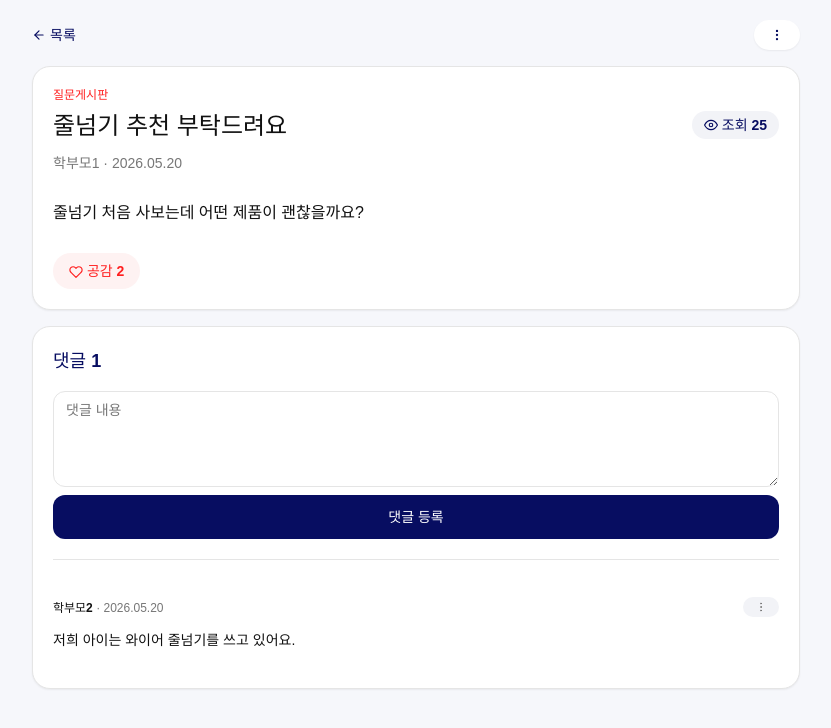
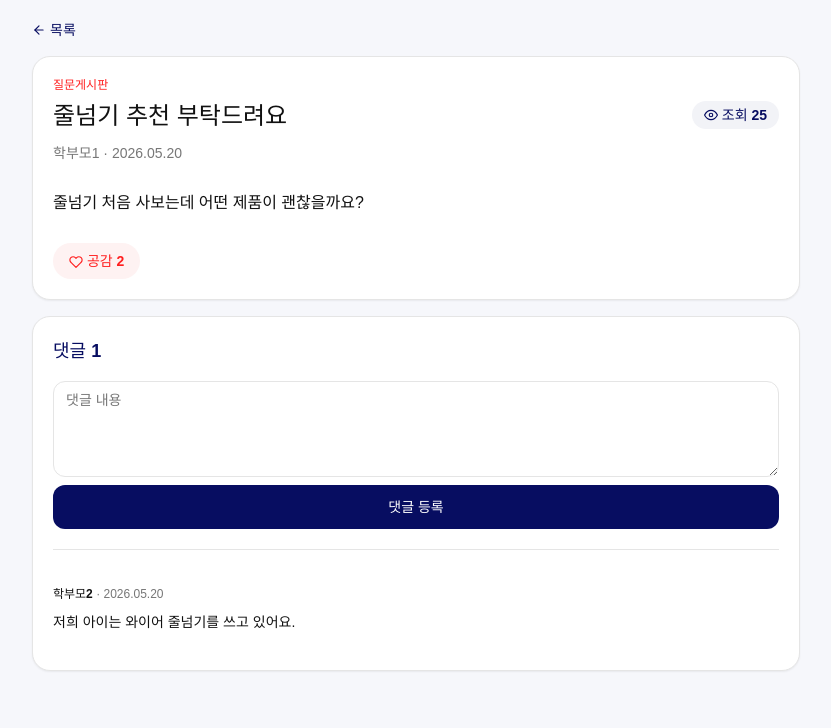
Before and after one commit to thisisyello/taekwondo-community, a React (Vite) app: page /posts/1 in a window 1280 px wide. Shown: the top 728 px of the page, without its empty margins (224-1055 px from the left). Built offline with nearby package versions, Linux system fonts and the light colour scheme.

Commit message:
feat: 댓글 및 게시물 관리 기능을 위한 현재 사용자 ID 전달 추가

```diff
--- a/src/App.tsx
+++ b/src/App.tsx
@@ -176,6 +176,7 @@ export default function App() {
                     <PostDetailRoute
                         posts={posts}
                         comments={comments}
+                        currentUserId={currentUser.id}
                         onAddComment={handleAddComment}
                         onUpdateComment={handleUpdateComment}
                         onDeleteComment={handleDeleteComment}
@@ -205,6 +206,7 @@ type PostRouteProps = {
 
 type PostDetailRouteProps = PostRouteProps & {
     comments: Comment[];
+    currentUserId: string;
     onAddComment: (postId: number, comment: CommentFormData) => void;
     onUpdateComment: (id: number, content: string) => void;
     onDeleteComment: (id: number) => void;
@@ -216,6 +218,7 @@ type PostDetailRouteProps = PostRouteProps & {
 function PostDetailRoute({
     posts,
     comments,
+    currentUserId,
     onAddComment,
     onUpdateComment,
     onDeleteComment,
@@ -246,6 +249,7 @@ function PostDetailRoute({
         <PostDetailPage
             post={post}
             comments={postComments}
+            currentUserId={currentUserId}
             onAddComment={onAddComment}
             onUpdateComment={onUpdateComment}
             onDeleteComment={onDeleteComment}
--- a/src/components/CommentItem.tsx
+++ b/src/components/CommentItem.tsx
@@ -5,12 +5,14 @@ import { formatDate, isEdited } from "../utils/date";
 
 type CommentItemProps = {
     comment: Comment;
+    currentUserId: string;
     onUpdateComment: (id: number, content: string) => void;
     onDeleteComment: (id: number) => void;
 };
 
 export default function CommentItem({
     comment,
+    currentUserId,
     onUpdateComment,
     onDeleteComment,
 }: CommentItemProps) {
@@ -19,6 +21,7 @@ export default function CommentItem({
     const [content, setContent] = useState(comment.content);
     const [hasSubmittedEdit, setHasSubmittedEdit] = useState(false);
     const contentError = hasSubmittedEdit && !content.trim();
+    const canManageComment = currentUserId === comment.author.id;
 
     const handleToggleMenu = () => {
         setIsMenuOpen((prev) => !prev);
@@ -70,6 +73,7 @@ export default function CommentItem({
                     {isEdited(comment.createdAt, comment.updatedAt) &&
                         " (수정됨)"}
                 </p>
+                {canManageComment && (
                     <div className="relative">
                         <button
                             className="rounded-full bg-kta-subtle px-3 py-1 text-xs font-bold text-kta-muted"
@@ -95,6 +99,7 @@ export default function CommentItem({
                             </div>
                         )}
                     </div>
+                )}
             </div>
 
             {isEditing ? (
--- a/src/components/CommentList.tsx
+++ b/src/components/CommentList.tsx
@@ -3,12 +3,14 @@ import CommentItem from "./CommentItem";
 
 type CommentListProps = {
     comments: Comment[];
+    currentUserId: string;
     onUpdateComment: (id: number, content: string) => void;
     onDeleteComment: (id: number) => void;
 };
 
 export default function CommentList({
     comments,
+    currentUserId,
     onUpdateComment,
     onDeleteComment,
 }: CommentListProps) {
@@ -22,6 +24,7 @@ export default function CommentList({
                 <CommentItem
                     key={comment.id}
                     comment={comment}
+                    currentUserId={currentUserId}
                     onUpdateComment={onUpdateComment}
                     onDeleteComment={onDeleteComment}
                 />
--- a/src/pages/PostDetailPage.tsx
+++ b/src/pages/PostDetailPage.tsx
@@ -15,6 +15,7 @@ import { formatDate, isEdited } from "../utils/date";
 type PostDetailPageProps = {
     post: Post;
     comments: Comment[];
+    currentUserId: string;
     onAddComment: (postId: number, comment: CommentFormData) => void;
     onUpdateComment: (id: number, content: string) => void;
     onDeleteComment: (id: number) => void;
@@ -25,6 +26,7 @@ type PostDetailPageProps = {
 export default function PostDetailPage({
     post,
     comments,
+    currentUserId,
     onAddComment,
     onUpdateComment,
     onDeleteComment,
@@ -33,6 +35,7 @@ export default function PostDetailPage({
 }: PostDetailPageProps) {
     const navigate = useNavigate();
     const [isMenuOpen, setIsMenuOpen] = useState(false);
+    const canManagePost = currentUserId === post.author.id;
 
     const handleStartEdit = () => {
         setIsMenuOpen(false);
@@ -60,6 +63,7 @@ export default function PostDetailPage({
                         <FiArrowLeft aria-hidden="true" />
                         목록
                     </Link>
+                    {canManagePost && (
                         <div className="relative">
                             <button
                                 className="rounded-full bg-kta-surface px-4 py-2 text-sm font-bold text-kta-navy shadow-kta-sm"
@@ -86,6 +90,7 @@ export default function PostDetailPage({
                                 </div>
                             )}
                         </div>
+                    )}
                 </div>
 
                 <article className="rounded-kta-lg border border-kta-border bg-kta-surface p-5 shadow-kta-sm">
@@ -132,6 +137,7 @@ export default function PostDetailPage({
                     <div className="mt-5 border-t border-kta-border pt-5">
                         <CommentList
                             comments={comments}
+                            currentUserId={currentUserId}
                             onUpdateComment={onUpdateComment}
                             onDeleteComment={onDeleteComment}
                         />
```
Lines whose indentation alone changed are shown as unchanged.
